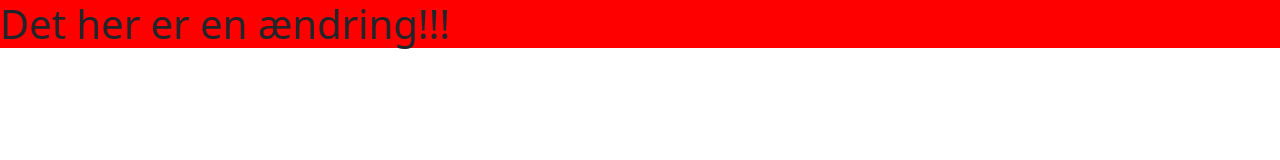
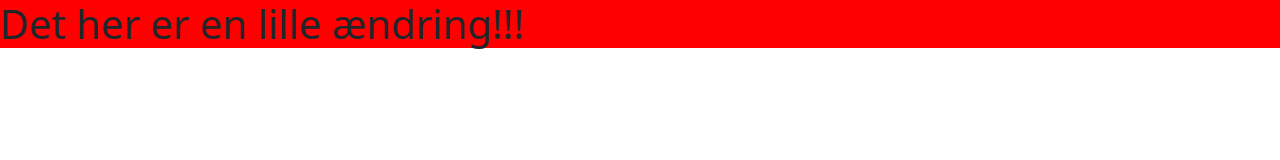
Before and after one commit to paxline17/github, a website: page index.html in a window 1280 px wide. Drawn offline with nearby package versions, Linux system fonts and the light colour scheme; files that its build step writes are made by us from their sources.

```diff
--- a/index.html
+++ b/index.html
@@ -16,7 +16,7 @@
 
 <body>
 
-<h1 class="overskriftTest">Det her er en ændring!!!</h1>
+<h1 class="overskriftTest">Det her er en lille ændring!!!</h1>
 
 <script src="https://cdn.jsdelivr.net/npm/bootstrap@5.3.8/dist/js/bootstrap.bundle.min.js"></script>
 </body>
```
